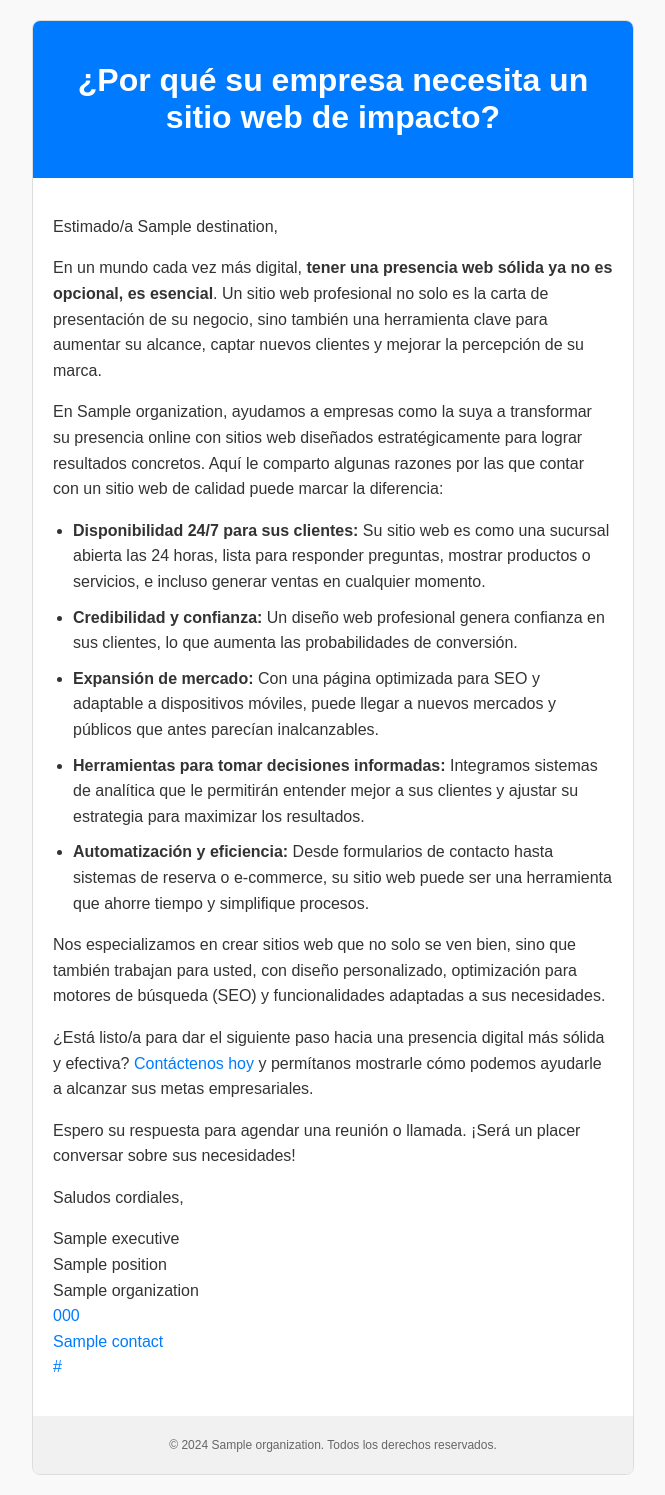
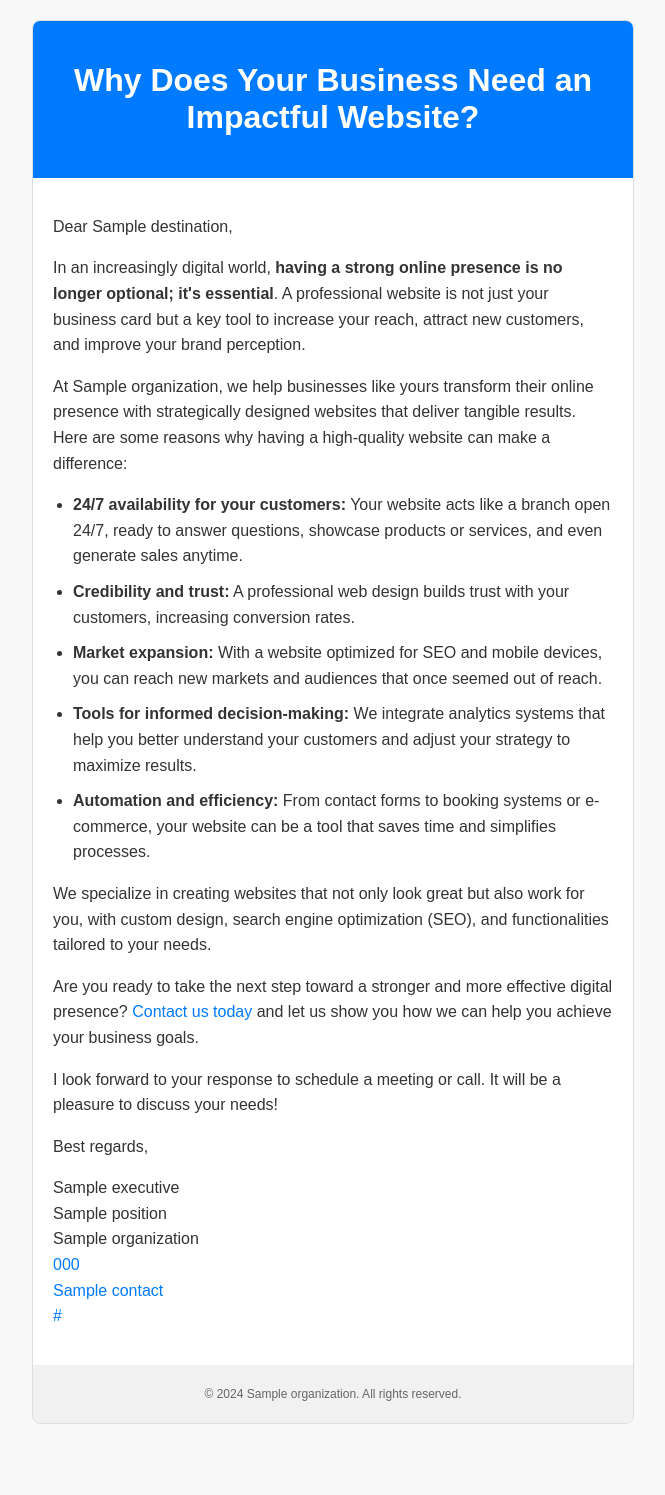
Before and after one commit to EssEnemiGz/softkit-academy-mail, a Flask app: template templates/business-email.html in a window 1280 px wide. Shown: the whole page, without its empty margins (307-972 px from the left). After the commit the page ends 1424 px from the top, so only its background shows below. Run offline with Flask 3, Linux system fonts and the light colour scheme; the template is opened without the code that fills it: most values are stand-ins (such as "Sample title", 1, 10 or a date in 2020).

Commit message:
Translate business email template from Spanish to English for broader accessibility and improve clarity in messaging. Updated various sections to enhance professionalism and engagement with potential clients.

```diff
--- a/templates/business-email.html
+++ b/templates/business-email.html
@@ -2,7 +2,7 @@
 <html>
 <head>
     <style>
-        /* Estilos básicos compatibles con Gmail */
+        /* Basic styles compatible with Gmail */
         body {
             font-family: Arial, sans-serif;
             margin: 0;
@@ -55,33 +55,33 @@
 <body>
     <div class="container">
         <div class="header">
-            <h1>¿Por qué su empresa necesita un sitio web de impacto?</h1>
+            <h1>Why Does Your Business Need an Impactful Website?</h1>
         </div>
         <div class="content">
-            <p>Estimado/a {{ data.get("destination") }},</p>
+            <p>Dear {{ data.get("destination") }},</p>
             <p>
-                En un mundo cada vez más digital, <strong>tener una presencia web sólida ya no es opcional, es esencial</strong>.
-                Un sitio web profesional no solo es la carta de presentación de su negocio, sino también una herramienta clave para
-                aumentar su alcance, captar nuevos clientes y mejorar la percepción de su marca.
+                In an increasingly digital world, <strong>having a strong online presence is no longer optional; it's essential</strong>.
+                A professional website is not just your business card but a key tool to increase your reach, attract new customers,
+                and improve your brand perception.
             </p>
-            <p>En {{ data.get("organization") }}, ayudamos a empresas como la suya a transformar su presencia online con sitios web diseñados estratégicamente para lograr resultados concretos. Aquí le comparto algunas razones por las que contar con un sitio web de calidad puede marcar la diferencia:</p>
+            <p>At {{ data.get("organization") }}, we help businesses like yours transform their online presence with strategically designed websites that deliver tangible results. Here are some reasons why having a high-quality website can make a difference:</p>
             <ul>
-                <li><strong>Disponibilidad 24/7 para sus clientes:</strong> Su sitio web es como una sucursal abierta las 24 horas, lista para responder preguntas, mostrar productos o servicios, e incluso generar ventas en cualquier momento.</li>
-                <li><strong>Credibilidad y confianza:</strong> Un diseño web profesional genera confianza en sus clientes, lo que aumenta las probabilidades de conversión.</li>
-                <li><strong>Expansión de mercado:</strong> Con una página optimizada para SEO y adaptable a dispositivos móviles, puede llegar a nuevos mercados y públicos que antes parecían inalcanzables.</li>
-                <li><strong>Herramientas para tomar decisiones informadas:</strong> Integramos sistemas de analítica que le permitirán entender mejor a sus clientes y ajustar su estrategia para maximizar los resultados.</li>
-                <li><strong>Automatización y eficiencia:</strong> Desde formularios de contacto hasta sistemas de reserva o e-commerce, su sitio web puede ser una herramienta que ahorre tiempo y simplifique procesos.</li>
+                <li><strong>24/7 availability for your customers:</strong> Your website acts like a branch open 24/7, ready to answer questions, showcase products or services, and even generate sales anytime.</li>
+                <li><strong>Credibility and trust:</strong> A professional web design builds trust with your customers, increasing conversion rates.</li>
+                <li><strong>Market expansion:</strong> With a website optimized for SEO and mobile devices, you can reach new markets and audiences that once seemed out of reach.</li>
+                <li><strong>Tools for informed decision-making:</strong> We integrate analytics systems that help you better understand your customers and adjust your strategy to maximize results.</li>
+                <li><strong>Automation and efficiency:</strong> From contact forms to booking systems or e-commerce, your website can be a tool that saves time and simplifies processes.</li>
             </ul>
             <p>
-                Nos especializamos en crear sitios web que no solo se ven bien, sino que también trabajan para usted, con diseño personalizado,
-                optimización para motores de búsqueda (SEO) y funcionalidades adaptadas a sus necesidades.
+                We specialize in creating websites that not only look great but also work for you, with custom design,
+                search engine optimization (SEO), and functionalities tailored to your needs.
             </p>
             <p>
-                ¿Está listo/a para dar el siguiente paso hacia una presencia digital más sólida y efectiva?
-                <a href="mailto:{{ data.get('contact') }}">Contáctenos hoy</a> y permítanos mostrarle cómo podemos ayudarle a alcanzar sus metas empresariales.
+                Are you ready to take the next step toward a stronger and more effective digital presence?
+                <a href="mailto:{{ data.get('contact') }}">Contact us today</a> and let us show you how we can help you achieve your business goals.
             </p>
-            <p>Espero su respuesta para agendar una reunión o llamada. ¡Será un placer conversar sobre sus necesidades!</p>
-            <p>Saludos cordiales,</p>
+            <p>I look forward to your response to schedule a meeting or call. It will be a pleasure to discuss your needs!</p>
+            <p>Best regards,</p>
             <p>
                 {{ data.get("executive") }}<br>
                 {{ data.get("position") }}<br>
@@ -92,7 +92,7 @@
             </p>
         </div>
         <div class="footer">
-            <p>&copy; <script>document.write(new Date().getFullYear());</script> {{ data.get("organization") }}. Todos los derechos reservados.</p>
+            <p>&copy; <script>document.write(new Date().getFullYear());</script> {{ data.get("organization") }}. All rights reserved.</p>
         </div>
     </div>
 </body>
```
